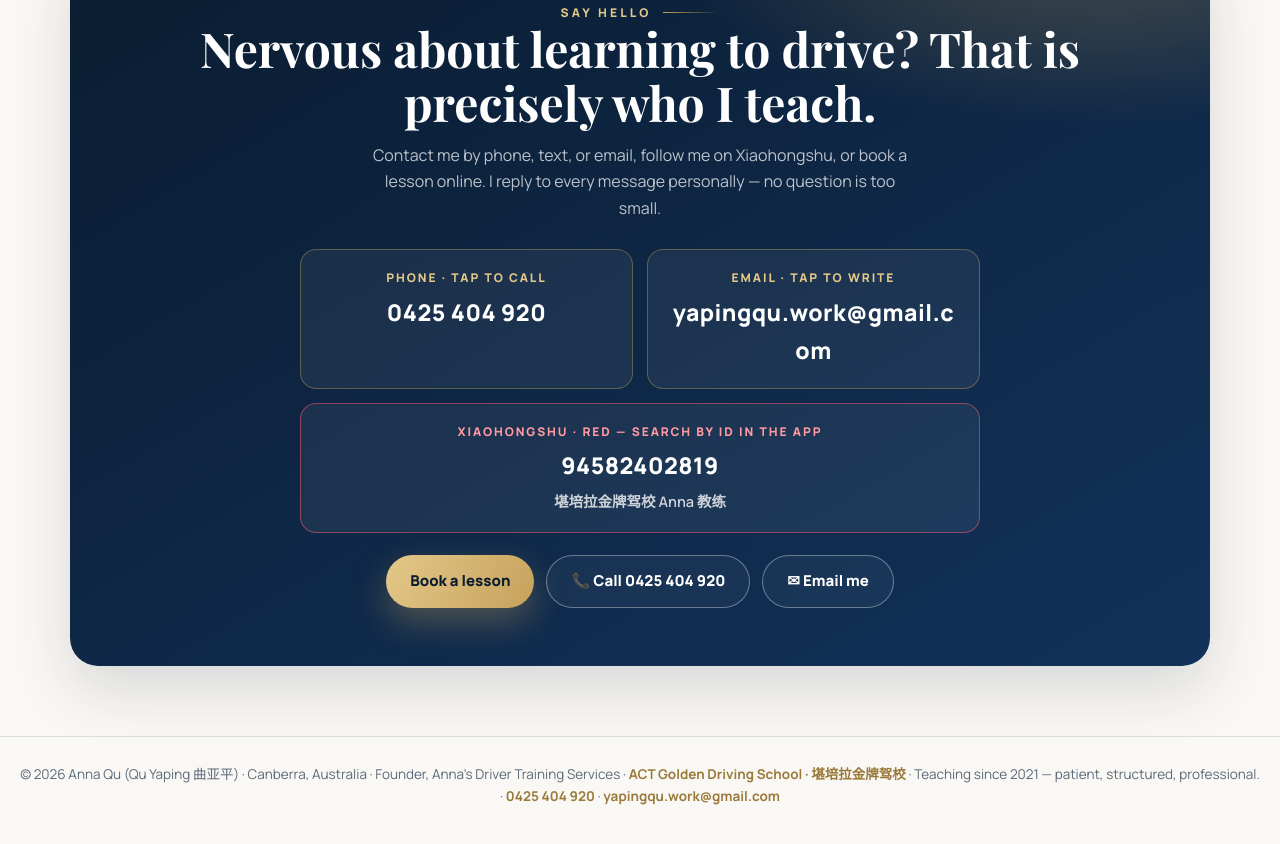
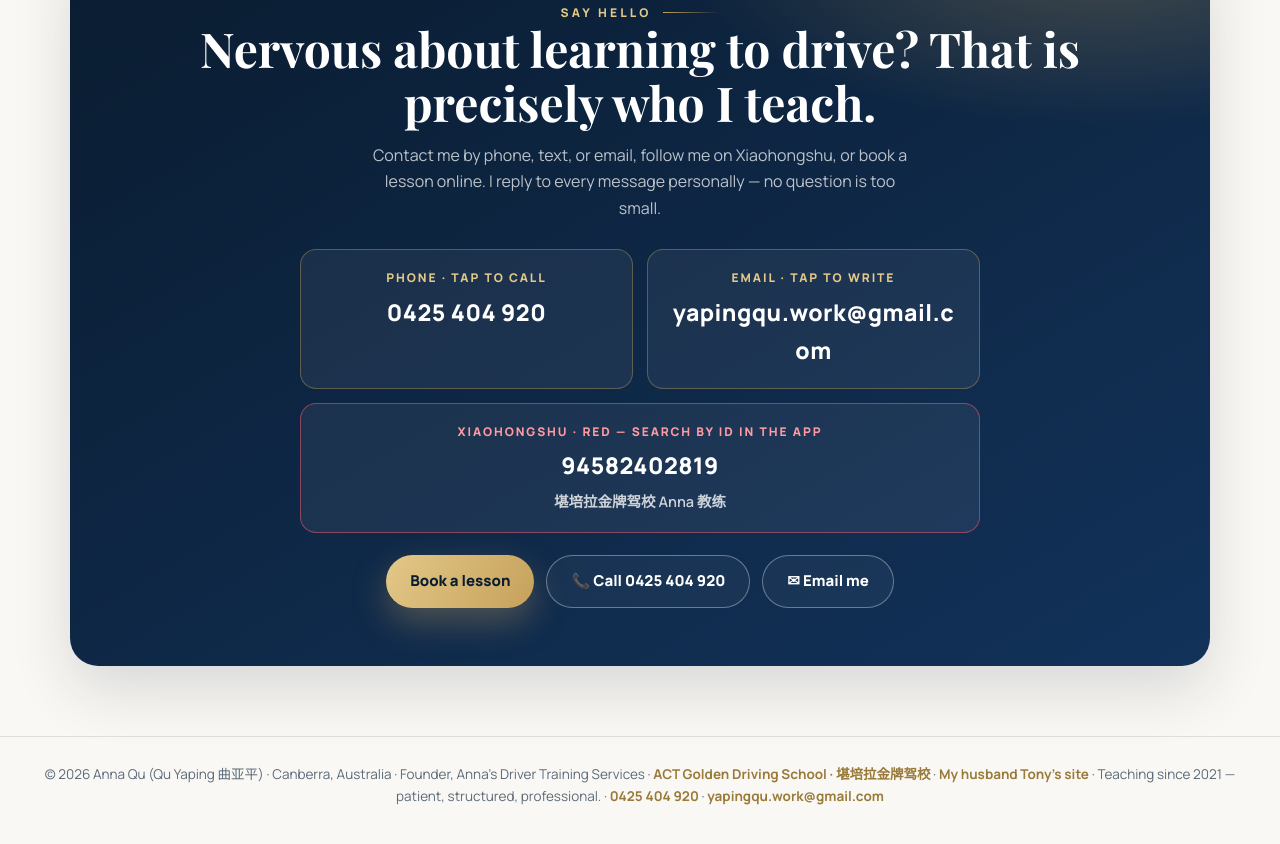
Before and after one commit to tony-kunliu/Anna-personal-website, a plain HTML site: page index.html in a window 1280 px wide. Shown: the part 7580-8424 px from the top of the page. Drawn offline with nearby package versions, Linux system fonts and the light colour scheme; a web font is replaced by a local one.

Commit message:
Add cross-link to Tony's site in footer

```diff
--- a/index.html
+++ b/index.html
@@ -548,7 +548,7 @@ footer a{color:var(--gold-deep);font-weight:700;text-decoration:none}
 </main>
 
 <footer>
-  <span data-en="© 2026 Anna Qu (Qu Yaping 曲亚平) · Canberra, Australia · Founder, Anna's Driver Training Services · " data-zh="© 2026 曲亚平 Anna Qu · 澳大利亚堪培拉 · Anna's Driver Training Services 创办人 · ">© 2026 Anna Qu (Qu Yaping 曲亚平) · Canberra, Australia · Founder, Anna's Driver Training Services · </span><a href="https://actgds.com" target="_blank" rel="noopener">ACT Golden Driving School · 堪培拉金牌驾校</a><span data-en=" · Teaching since 2021 — patient, structured, professional. · " data-zh=" · 2021 年执教至今，耐心、系统、专业。· "> · Teaching since 2021 — patient, structured, professional. · </span><a href="tel:+61425404920">0425 404 920</a><span> · </span><a href="mailto:yapingqu.work@gmail.com">yapingqu.work@gmail.com</a>
+  <span data-en="© 2026 Anna Qu (Qu Yaping 曲亚平) · Canberra, Australia · Founder, Anna's Driver Training Services · " data-zh="© 2026 曲亚平 Anna Qu · 澳大利亚堪培拉 · Anna's Driver Training Services 创办人 · ">© 2026 Anna Qu (Qu Yaping 曲亚平) · Canberra, Australia · Founder, Anna's Driver Training Services · </span><a href="https://actgds.com" target="_blank" rel="noopener">ACT Golden Driving School · 堪培拉金牌驾校</a><span> · </span><a href="https://kunliu.com.au" target="_blank" rel="noopener" data-en="My husband Tony's site" data-zh="丈夫 Tony 的网站">My husband Tony's site</a><span data-en=" · Teaching since 2021 — patient, structured, professional. · " data-zh=" · 2021 年执教至今，耐心、系统、专业。· "> · Teaching since 2021 — patient, structured, professional. · </span><a href="tel:+61425404920">0425 404 920</a><span> · </span><a href="mailto:yapingqu.work@gmail.com">yapingqu.work@gmail.com</a>
 </footer>
 
 <script>
```
